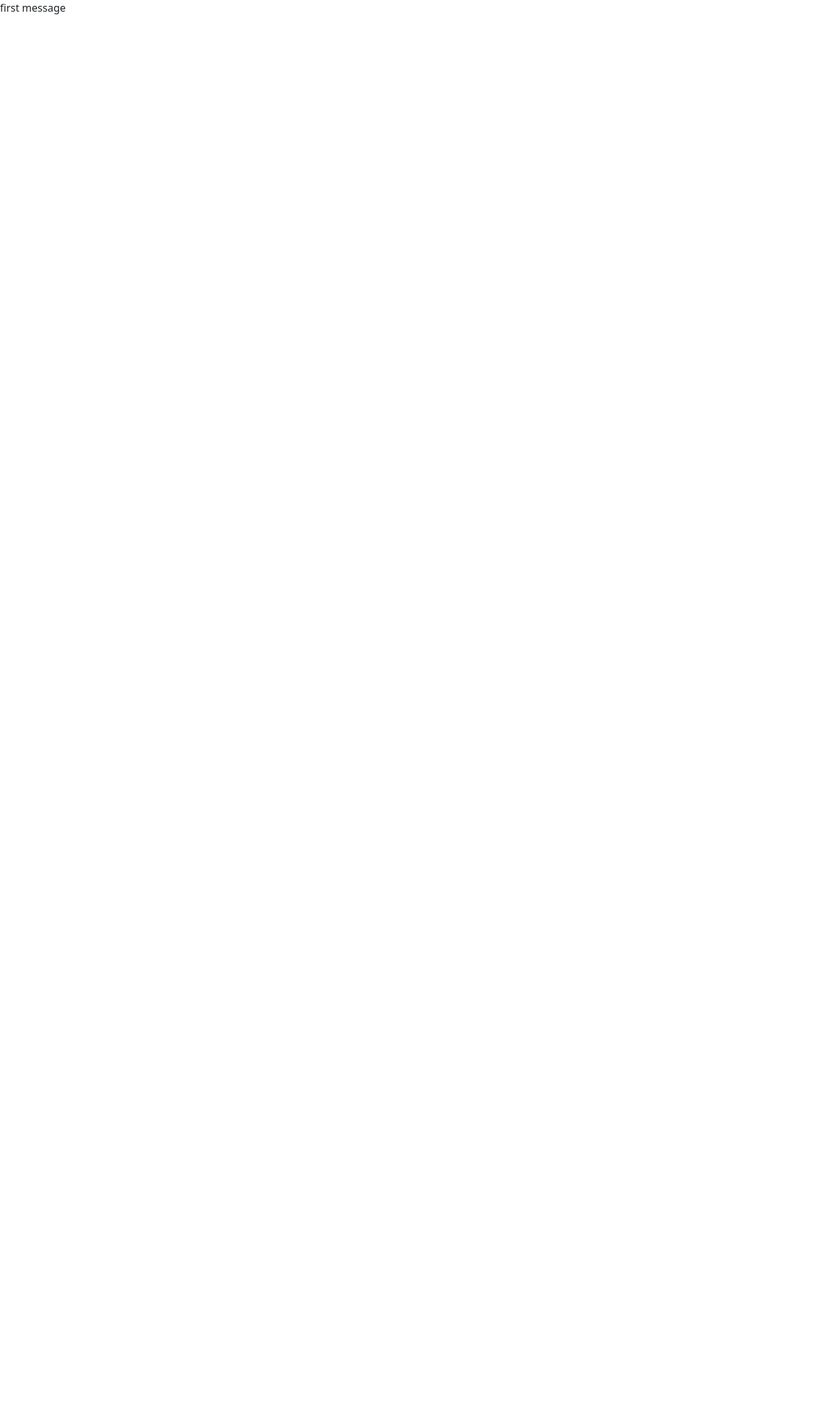
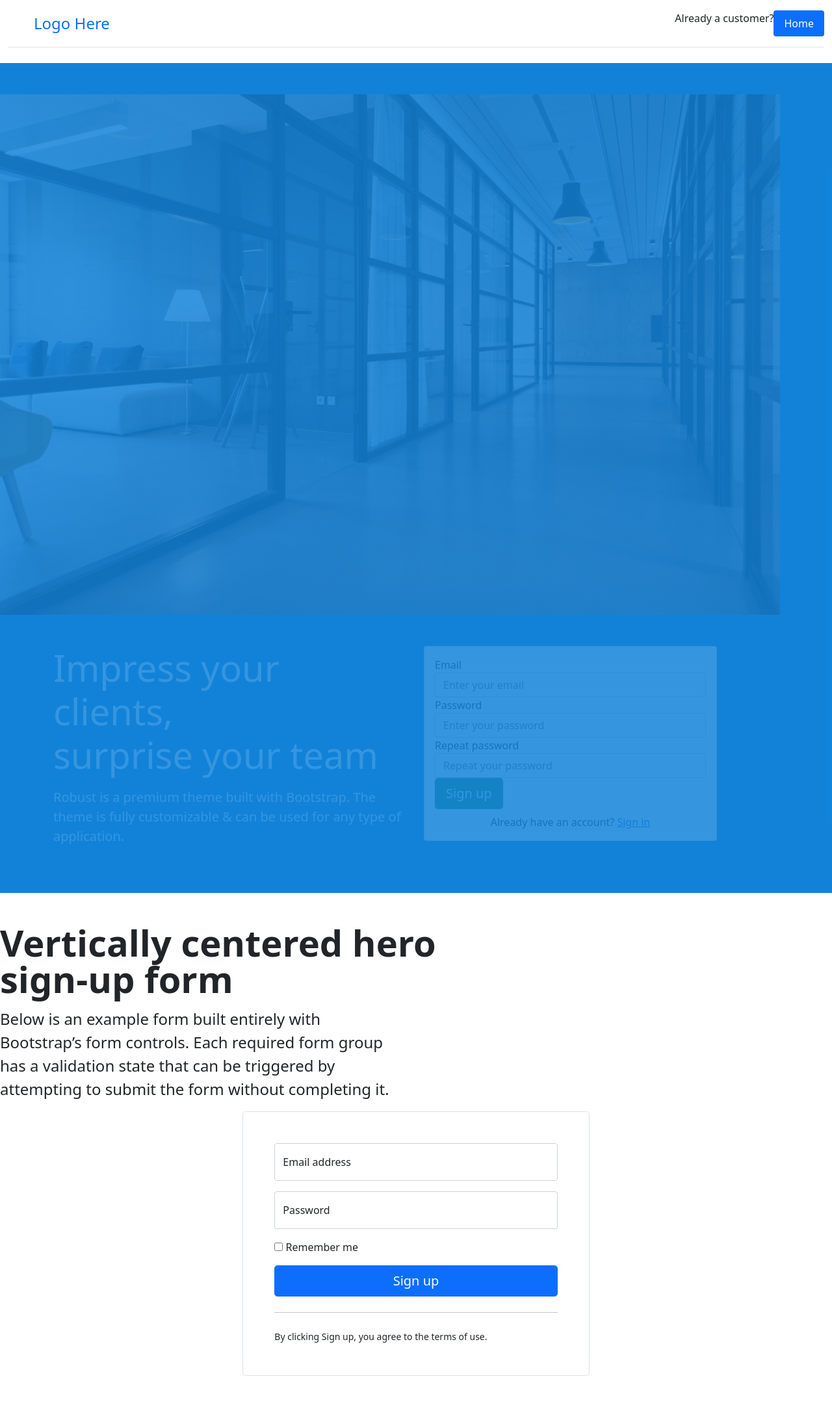
Before and after one commit to huih1026/itservice, a Django app: page /main/home/ in a window 1280 px wide. Before the commit the page is almost empty. Shown: the whole page at 65% size. Before the commit the page ends 22 px from the top, so only its background shows below. Run offline with Django 5.2, Linux system fonts and the light colour scheme; some libraries are stand-ins or nearby versions.

Commit message:
added two form to compare

```diff
--- a/itservice/settings.py
+++ b/itservice/settings.py
@@ -121,6 +121,11 @@ USE_TZ = True
 
 STATIC_URL = 'static/'
 
+# make {% static 'path/file'%} work;
+STATICFILES_DIRS = [
+    BASE_DIR / 'static'
+]
+
 # Default primary key field type
 # https://docs.djangoproject.com/en/5.1/ref/settings/#default-auto-field
 
--- a/main/templates/main/home.html
+++ b/main/templates/main/home.html
@@ -1,10 +1,122 @@
 {% extends 'base.html' %}
+{% load static %}
 
+{% block styles %}
+<style>
+    .headerbar {
+        margin-bottom: 20px;
+    }
+
+    .position-relative {
+        position: relative !important;
+    }
+
+    .bg-primary {
+        background-color: #1283da !important;;
+    }
+
+    *, :after, ::before {
+        box-sizing: border-box;
+    }
+
+    div {
+        display: block;
+        unicode-bidi: isolate;
+    }
+
+    .bg-overlay-primary:after {
+        content: " ";
+        position: absolute;
+        width: 100%;
+        height: 100%;
+        top: 0;
+        left: 0;
+        bottom: 0;
+        right: 0;
+        background: rgba(18, 131, 218, .85);
+        z-index: 2;
+    }
+
+</style>
+
+{% endblock %}
 
 
 {% block content %}
+<section class="headerbar">
+    {% include 'headerbar.html' %}
+</section>
 
-{{ key }}
+<section class="">
+    <div class="intro py-5 bg-primary position-relative text-white">
+        <div class="bg-overlay-primary">
+            <img src="{% static 'image/form-bg.jpg' %}" class="img-fluid img-cover" alt="form-backgroud image">
+        </div>
+        <div class="intro-content mt-5">
+          <div class="container">
+            <div class="row">
+              <div class="col-md-6 align-self-center">
+                <h1 class="display-4 mb-3">Impress your clients,<br> surprise your team</h1>
+                <p class="lead mb-4">Robust is a premium theme built with Bootstrap. The theme is fully customizable &amp; can be used for any type of application.</p>
+              </div><!-- /.col-md-6 -->
+              <div class="col-md-5 ml-auto">
+                <div class="card">
+                  <div class="card-body text-dark">
+                    <form>
+                      <div class="form-group">
+                        <label for="email">Email</label>
+                        <input type="email" class="form-control" id="email" placeholder="Enter your email">
+                      </div>
+                      <div class="form-group">
+                        <label for="password">Password</label>
+                        <input type="password" class="form-control" id="password" placeholder="Enter your password">
+                      </div>
+                      <div class="form-group">
+                        <label for="password-repeat">Repeat password</label>
+                        <input type="password" class="form-control" id="password-repeat" placeholder="Repeat your password">
+                      </div>
+                      <button type="submit" class="btn btn-success btn-block btn-lg mb-2">Sign up</button>
+                      <div class="text-center">
+                        Already have an account? <a href="#">Sign in</a>
+                      </div>
+                    </form>
+                  </div>
+                </div>
+              </div><!-- /.col-md-6 -->
+            </div>
+          </div>
+        </div>
+      </div>
+</section>
+
+<section class="segtitle">
+    <div class="align-items-center g-lg-5 py-5">
+        <div class="col-lg-7 text-center text-lg-start">
+          <h1 class="display-4 fw-bold lh-1 text-body-emphasis mb-3">Vertically centered hero sign-up form</h1>
+          <p class="col-lg-10 fs-4">Below is an example form built entirely with Bootstrap’s form controls. Each required form group has a validation state that can be triggered by attempting to submit the form without completing it.</p>
+        </div>
+        <div class="col-md-10 mx-auto col-lg-5">
+          <form class="p-4 p-md-5 border rounded-3 bg-body-tertiary">
+            <div class="form-floating mb-3">
+              <input type="email" class="form-control" id="floatingInput" placeholder="name@example.com">
+              <label for="floatingInput">Email address</label>
+            </div>
+            <div class="form-floating mb-3">
+              <input type="password" class="form-control" id="floatingPassword" placeholder="Password">
+              <label for="floatingPassword">Password</label>
+            </div>
+            <div class="checkbox mb-3">
+              <label>
+                <input type="checkbox" value="remember-me"> Remember me
+              </label>
+            </div>
+            <button class="w-100 btn btn-lg btn-primary" type="submit">Sign up</button>
+            <hr class="my-4">
+            <small class="text-body-secondary">By clicking Sign up, you agree to the terms of use.</small>
+          </form>
+        </div>
+      </div>
+</section>
 
 
 {% endblock %}
--- a/main/views.py
+++ b/main/views.py
@@ -4,5 +4,5 @@ from django.shortcuts import render
 
 
 def home(request):
-  context = {'key': "first message"}
-  return render(request, 'main/home.html', context)
+    context = {'key': "first message"}
+    return render(request, 'main/home.html', context)
--- a/templates/base.html
+++ b/templates/base.html
@@ -15,8 +15,8 @@
 
 
     <title>IT Service</title>
-</head>
-<body>
+    </head>
+    <body>
 
     <!-- Main content -->
     {% block content %} {% endblock %}
--- /dev/null
+++ b/templates/headerbar.html
@@ -0,0 +1,13 @@
+<div class="container-fluid">
+    <header class="d-flex flex-wrap justify-content-between py-3 mb-4 border-bottom">
+      <a href="/" class="d-flex align-items-center mb-3 mb-md-0 link-body-emphasis text-decoration-none">
+        <svg class="bi" width="40" height="32"><use xlink:href="#bootstrap"></use></svg>
+        <span class="fs-4">Logo Here</span>
+      </a>
+
+      <ul class="nav nav-pills">
+        <li class="nav-item">Already a customer?</li>
+        <li class="nav-item"><a href="#" class="nav-link active" aria-current="page">Home</a></li>
+      </ul>
+    </header>
+</div>
```
Also changed, not shown: README.md, static/image/form-bg.jpg (added).
